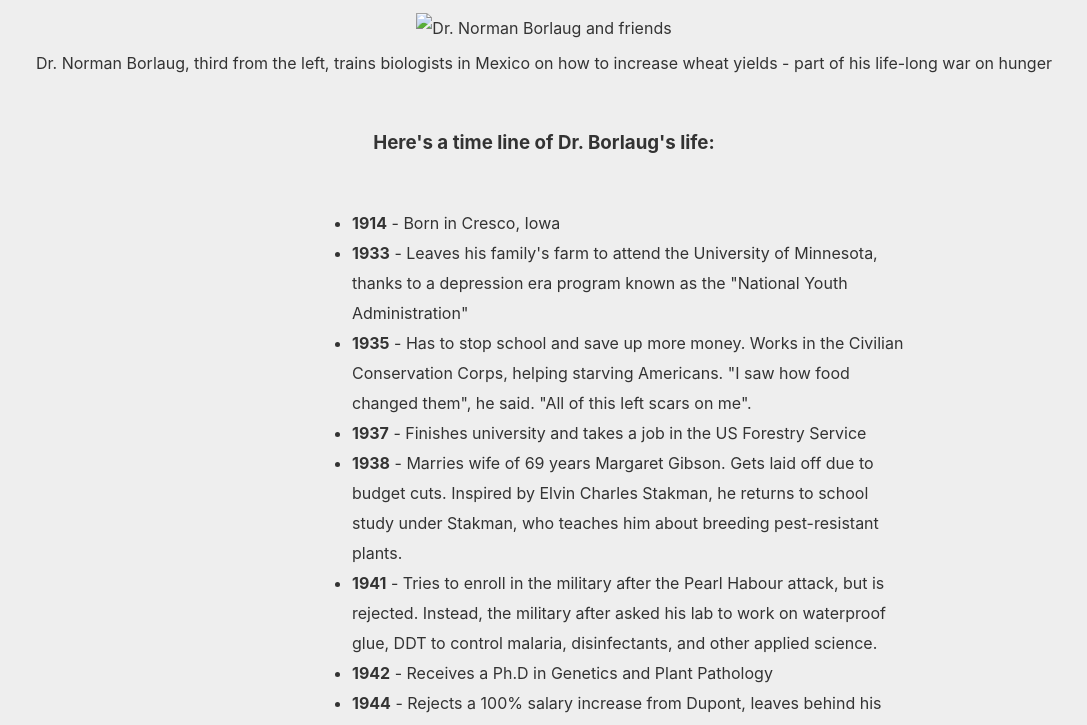
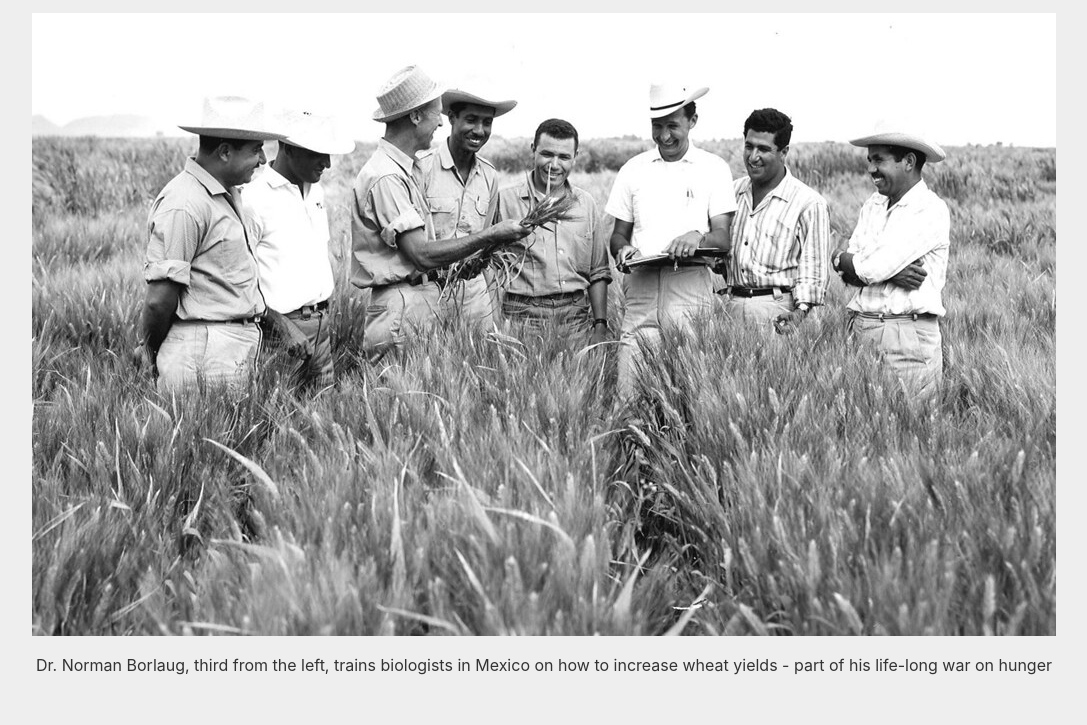
Before and after one commit to weezykon/Tribute-page, a plain HTML site: page Tribute Page.html in a window 1280 px wide. Shown: the part 127-852 px from the top of the page, without its empty margins (96-1183 px from the left). Drawn offline with Linux system fonts and the light colour scheme.

Commit message:
Add HTML file

```diff
--- a/Tribute Page.html
+++ b/Tribute Page.html
@@ -7,7 +7,7 @@
         <div style="text-align: center;">
             <h1 style="font-size: 3rem;">Dr. Norman Borlaug</h1 style="font-size: 3rem;">
             <p>The man who saved a billion lives</p>
-            <img src="../Exercise/10613180113_fdf7bcd316_b.jpg" alt="Dr. Norman Borlaug and friends">
+            <img src="10613180113_fdf7bcd316_b.jpg" alt="Dr. Norman Borlaug and friends">
             <p style="margin: 5px;">Dr. Norman Borlaug, third from the left, trains biologists in Mexico on how to increase wheat yields - part of his life-long war on hunger</p>
             <h3 style="margin: 50px;">Here's a time line of Dr. Borlaug's life:</h3>
         </div>
```
Also changed, not shown: 10613180113_fdf7bcd316_b.jpg (added).
